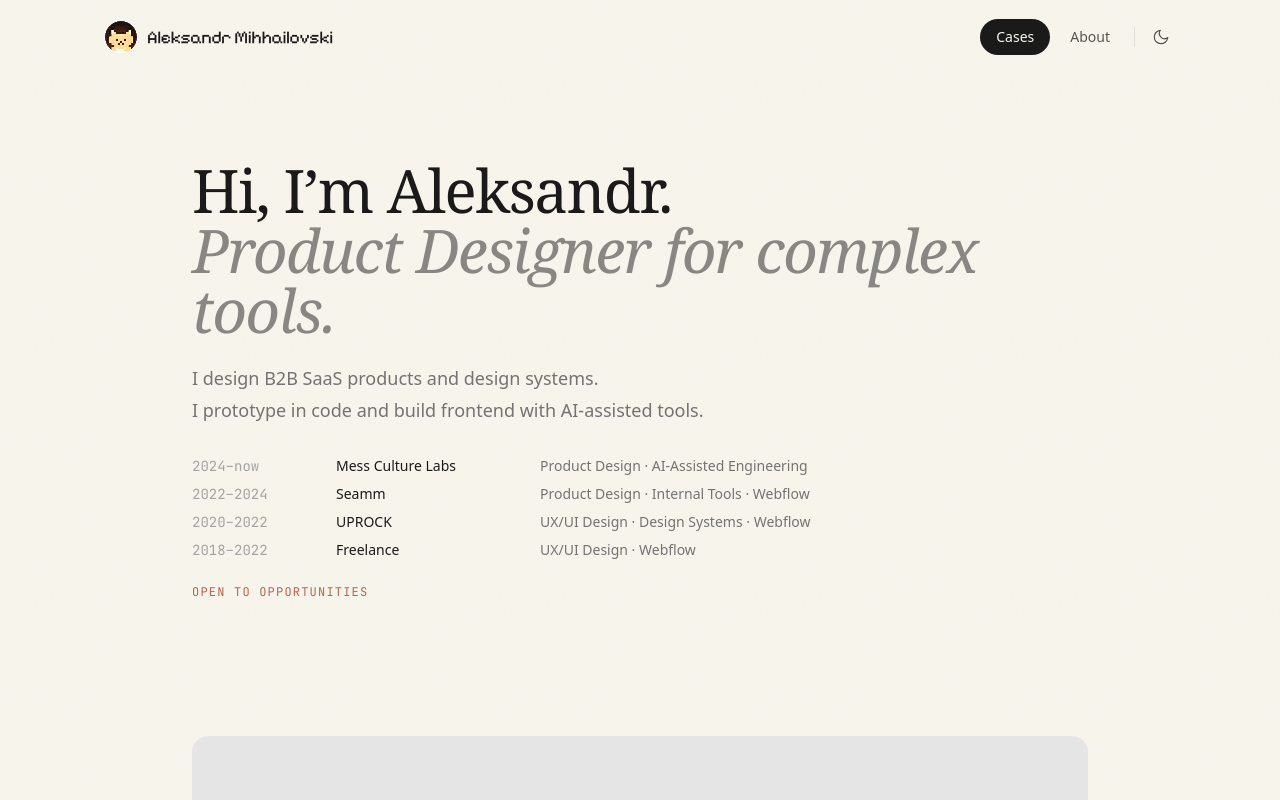
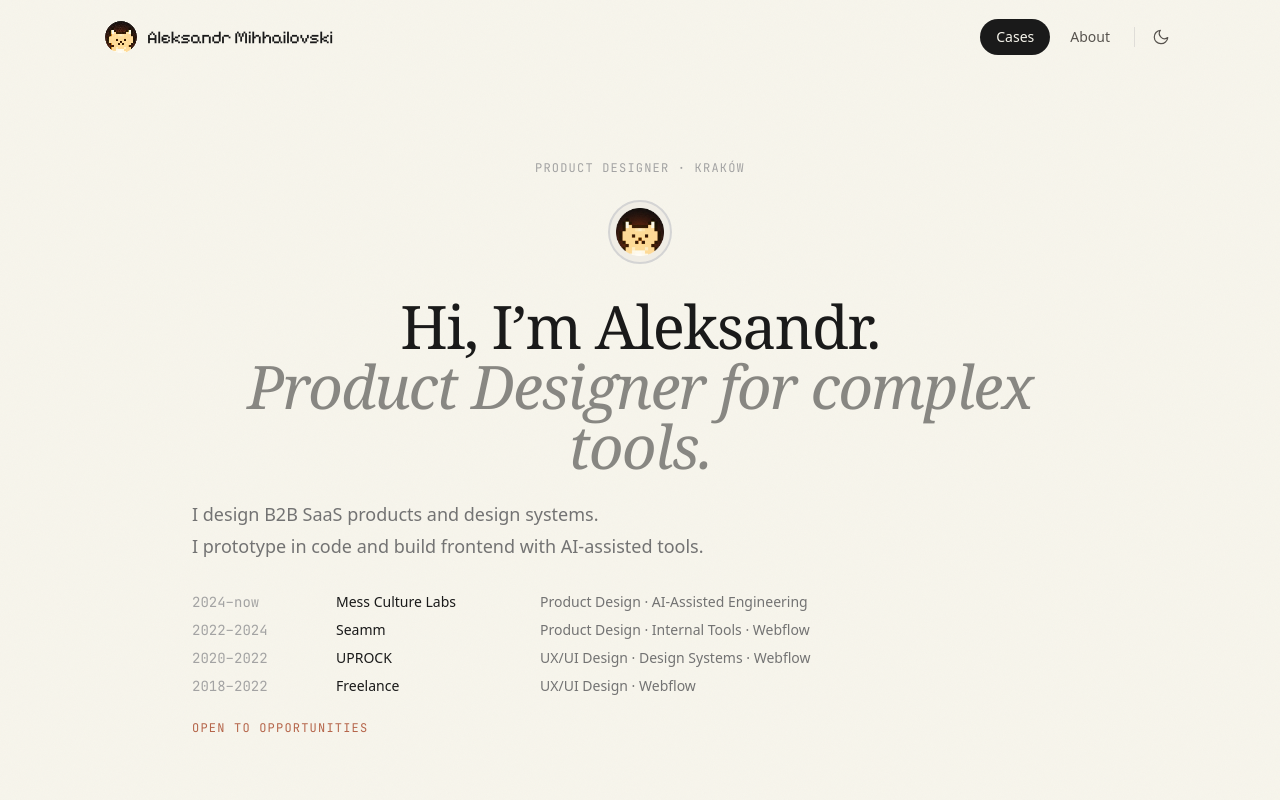
Before and after one commit to ostf14/Aleksandr-Mihhailovski-Product-Designer, a Next.js app: page / in a window 1280 px wide. Shown: the top 800 px of the page. Built offline with nearby package versions, Linux system fonts and the light colour scheme; a web font is replaced by a local one.

Commit message:
Hero: add kicker + skull logo circle above heading
Inserts centered kicker "PRODUCT DESIGNER · KRAKÓW" and 64px
rounded logo badge (light/dark variants) between top of hero
and the Gambarino statement.

Co-Authored-By: Claude Sonnet 4.6 <noreply@anthropic.com>

```diff
--- a/app/page.tsx
+++ b/app/page.tsx
@@ -1,3 +1,4 @@
+import Image from "next/image";
 import Link from "next/link";
 import { Nav } from "@/components/Nav";
 import { Footer } from "@/components/Footer";
@@ -60,7 +61,30 @@ export default function Page() {
         {/* Hero */}
         <section className="px-6 md:px-10 pt-[120px] md:pt-[160px] pb-20">
           <div className="max-w-4xl mx-auto">
-            <h1 className="font-serif font-normal text-4xl md:text-6xl leading-[1.1] tracking-tight">
+            {/* Kicker */}
+            <p className="font-mono text-xs uppercase tracking-widest text-neutral-400 text-center">
+              Product Designer · Kraków
+            </p>
+
+            {/* Skull logo */}
+            <div className="mt-6 mx-auto w-16 h-16 rounded-full border-2 border-neutral-300 dark:border-neutral-600 overflow-hidden flex items-center justify-center bg-[#F0EDE5] dark:bg-[#242626]">
+              <Image
+                src="/logo-light.png"
+                alt=""
+                width={48}
+                height={48}
+                className="object-contain dark:hidden"
+              />
+              <Image
+                src="/logo-dark.png"
+                alt=""
+                width={48}
+                height={48}
+                className="object-contain hidden dark:block"
+              />
+            </div>
+
+            <h1 className="mt-8 font-serif font-normal text-4xl md:text-6xl leading-[1.1] tracking-tight text-center">
               <span className="block text-[#1a1a1a] dark:text-[#E8E8E6]">
                 Hi, I&rsquo;m Aleksandr.
               </span>
```
